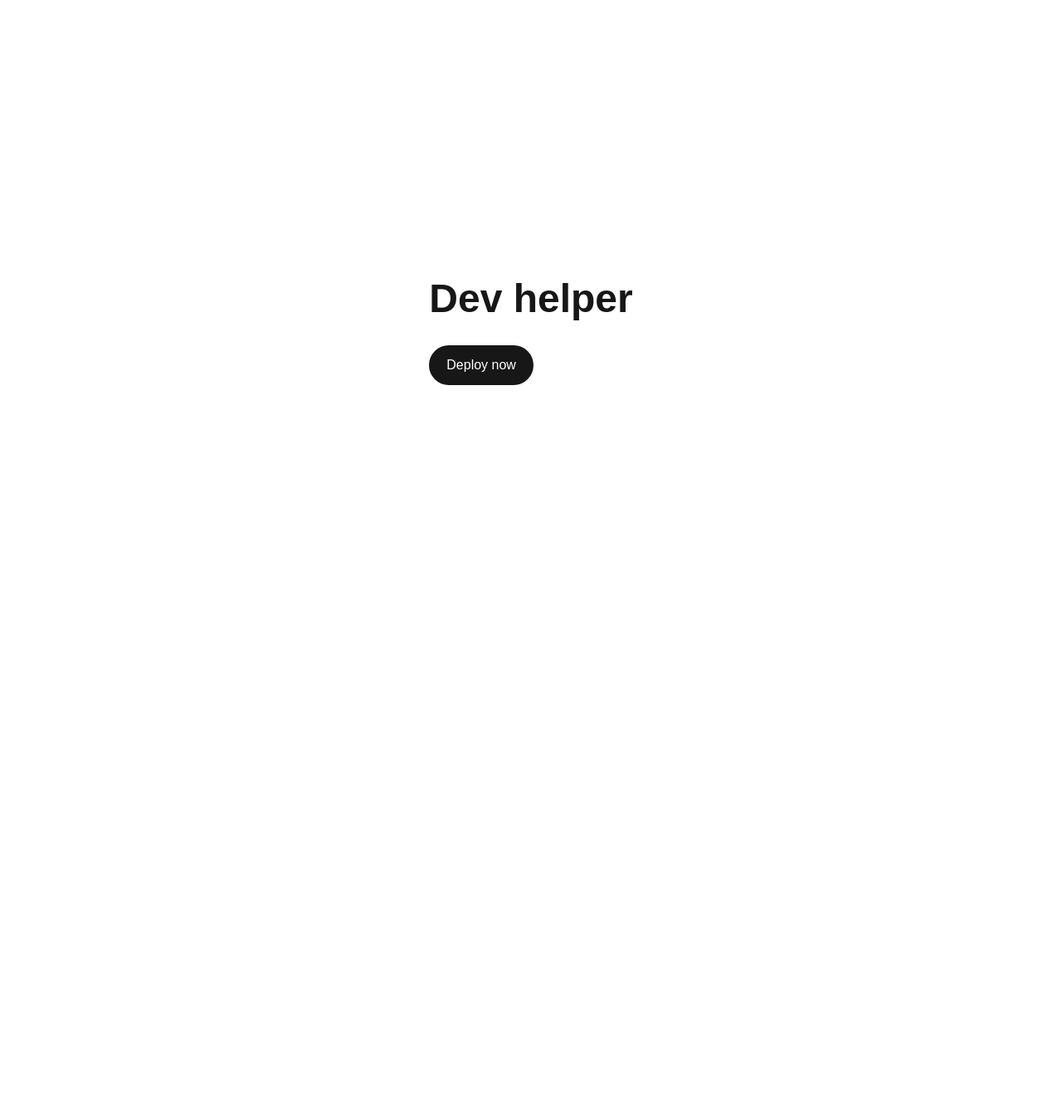
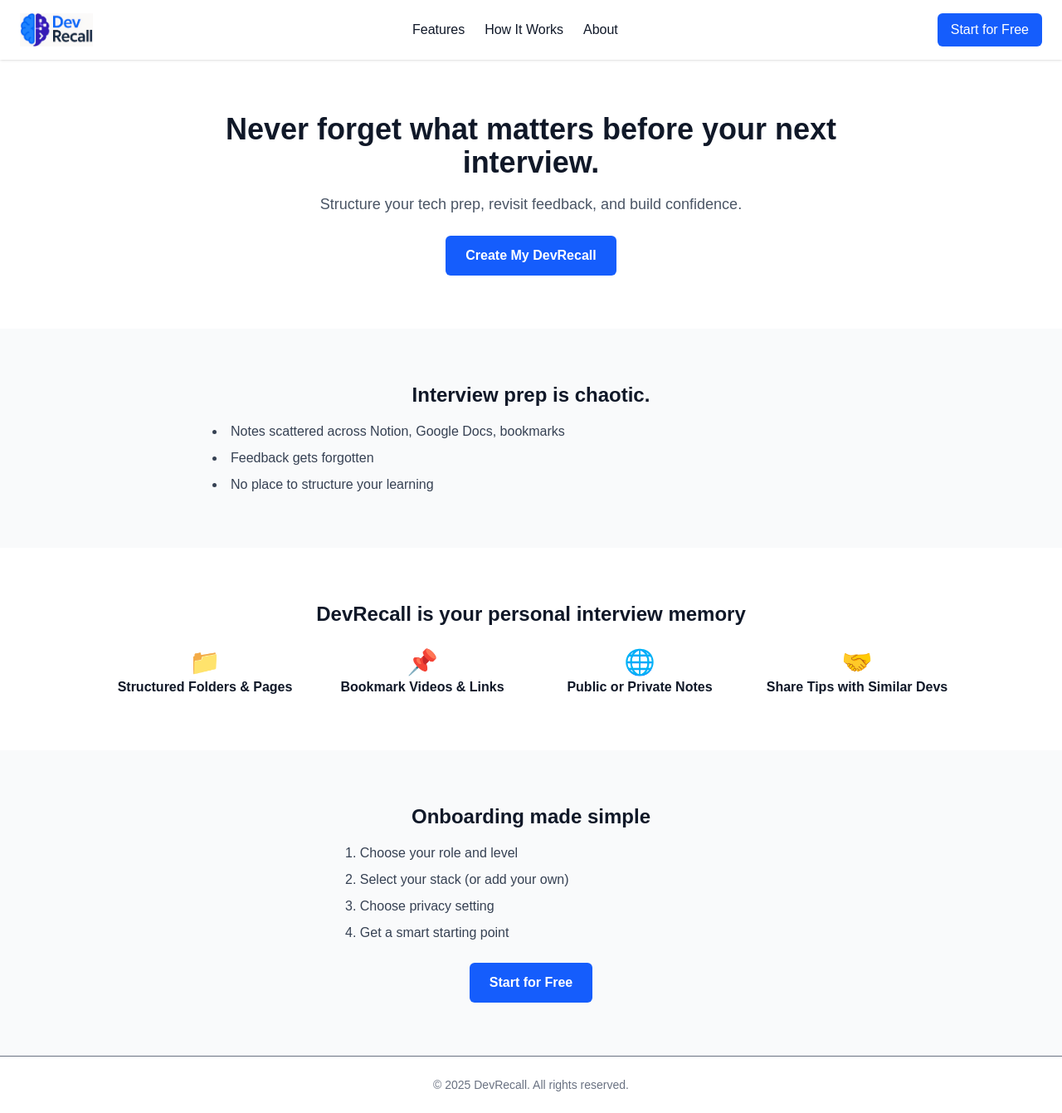
Before and after one commit to KosenkoLubomir/dev-recall, a Next.js app: page / in a window 1280 px wide. Shown: the whole page at 83% size. Before the commit the page ends 800 px from the top, so only its background shows below. Built offline with nearby package versions, Linux system fonts and the light colour scheme.

Commit message:
landing page

```diff
--- /dev/null
+++ b/src/app/auth/layout.tsx
@@ -0,0 +1,7 @@
+export default function AuthLayout({ children }: { children: React.ReactNode }) {
+    return (
+        <div className="auth-wrapper">
+            <main className="content">{children}</main>
+        </div>
+    );
+}
--- /dev/null
+++ b/src/app/auth/login/page.tsx
@@ -0,0 +1,69 @@
+'use client';
+
+import { useState } from "react";
+import { useRouter } from "next/navigation";
+
+export default function SignInPage() {
+    const router = useRouter();
+    const [form, setForm] = useState({ email: "", password: "" });
+    const [error, setError] = useState("");
+
+    const handleChange = (e: React.ChangeEvent<HTMLInputElement>) => {
+        const { name, value } = e.target;
+        setForm((prev) => ({ ...prev, [name]: value }));
+    };
+
+    const handleSubmit = async (e: React.FormEvent) => {
+        e.preventDefault();
+        setError("");
+
+        // Simulated auth: Replace with real auth logic (Supabase, Clerk, etc.)
+        if (form.email === "test@example.com" && form.password === "password") {
+            document.cookie = "auth_token=dummy_token; path=/";
+            router.push("/dashboard");
+        } else {
+            setError("Invalid email or password");
+        }
+    };
+
+    return (
+        <div className="min-h-screen flex items-center justify-center bg-gray-50 px-4">
+            <form onSubmit={handleSubmit} className="bg-white p-6 rounded-xl shadow-md w-full max-w-md">
+                <h2 className="text-2xl font-bold mb-4">Sign In</h2>
+
+                {error && <p className="text-red-500 mb-3">{error}</p>}
+
+                <div className="mb-4">
+                    <label className="block text-sm font-medium mb-1">Email</label>
+                    <input
+                        type="email"
+                        name="email"
+                        value={form.email}
+                        onChange={handleChange}
+                        required
+                        className="w-full border rounded px-3 py-2 focus:outline-none focus:ring"
+                    />
+                </div>
+
+                <div className="mb-6">
+                    <label className="block text-sm font-medium mb-1">Password</label>
+                    <input
+                        type="password"
+                        name="password"
+                        value={form.password}
+                        onChange={handleChange}
+                        required
+                        className="w-full border rounded px-3 py-2 focus:outline-none focus:ring"
+                    />
+                </div>
+
+                <button
+                    type="submit"
+                    className="w-full bg-blue-600 text-white font-semibold py-2 rounded hover:bg-blue-700"
+                >
+                    Sign In
+                </button>
+            </form>
+        </div>
+    );
+}
--- /dev/null
+++ b/src/app/dashboard/layout.tsx
@@ -0,0 +1,8 @@
+export default function DashboardLayout({ children }: { children: React.ReactNode }) {
+    return (
+        <div className="dashboard-wrapper">
+            <aside className="sidebar">Sidebar here</aside>
+            <main className="content">{children}</main>
+        </div>
+    );
+}
--- a/src/app/layout.tsx
+++ b/src/app/layout.tsx
@@ -10,6 +10,10 @@ const interSans = Inter({
 export const metadata: Metadata = {
   title: "Create Next App",
   description: "Generated by create next app",
+    icons: {
+        icon: "/images/favicon.png",
+        shortcut: "/images/favicon.png",
+    }
 };
 
 export default function RootLayout({
--- a/src/app/page.tsx
+++ b/src/app/page.tsx
@@ -1,25 +1,80 @@
 
-export default function Home() {
-  return (
-    <div className="grid grid-rows-[20px_1fr_20px] items-center justify-items-center min-h-screen p-8 pb-20 gap-16 sm:p-20 font-[family-name:var(--font-geist-sans)]">
-      <main className="flex flex-col gap-[32px] row-start-2 items-center sm:items-start">
+// app/page.tsx
 
-        <h1 className="text-4xl sm:text-5xl font-bold text-center">
-          Dev helper</h1>
+import Navbar from "@/components/Navbar";
 
-        <div className="flex gap-4 items-center flex-col sm:flex-row">
-          <a
-            className="rounded-full border border-solid border-transparent transition-colors flex items-center justify-center bg-foreground text-background gap-2 hover:bg-[#383838] dark:hover:bg-[#ccc] font-medium text-sm sm:text-base h-10 sm:h-12 px-4 sm:px-5 sm:w-auto"
-            href="https://vercel.com/new?utm_source=create-next-app&utm_medium=appdir-template-tw&utm_campaign=create-next-app"
-            target="_blank"
-            rel="noopener noreferrer"
-          >
-            Deploy now
-          </a>
+export default function LandingPage() {
+    return (
+        <div className="min-h-screen bg-white text-gray-900">
+            <Navbar/>
 
+
+            {/* Hero */}
+            <section className="px-6 py-16 text-center max-w-4xl mx-auto">
+                <h2 className="text-4xl font-bold mb-4">Never forget what matters before your next interview.</h2>
+                <p className="text-lg text-gray-600 mb-6">
+                    Structure your tech prep, revisit feedback, and build confidence.
+                </p>
+                <a href="#" className="inline-block bg-blue-600 text-white px-6 py-3 rounded-md font-semibold">
+                    Create My DevRecall
+                </a>
+            </section>
+
+            {/* Problem Section */}
+            <section className="bg-gray-50 px-6 py-16" id="problem">
+                <div className="max-w-3xl mx-auto text-center">
+                    <h3 className="text-2xl font-bold mb-4">Interview prep is chaotic.</h3>
+                    <ul className="text-left list-disc list-inside space-y-2 text-gray-700">
+                        <li>Notes scattered across Notion, Google Docs, bookmarks</li>
+                        <li>Feedback gets forgotten</li>
+                        <li>No place to structure your learning</li>
+                    </ul>
+                </div>
+            </section>
+
+            {/* Solution Section */}
+            <section className="px-6 py-16 text-center" id="features">
+                <h3 className="text-2xl font-bold mb-6">DevRecall is your personal interview memory</h3>
+                <div className="grid grid-cols-2 sm:grid-cols-4 gap-6 max-w-5xl mx-auto">
+                    <div>
+                        <div className="text-3xl">📁</div>
+                        <p className="font-semibold">Structured Folders & Pages</p>
+                    </div>
+                    <div>
+                        <div className="text-3xl">📌</div>
+                        <p className="font-semibold">Bookmark Videos & Links</p>
+                    </div>
+                    <div>
+                        <div className="text-3xl">🌐</div>
+                        <p className="font-semibold">Public or Private Notes</p>
+                    </div>
+                    <div>
+                        <div className="text-3xl">🤝</div>
+                        <p className="font-semibold">Share Tips with Similar Devs</p>
+                    </div>
+                </div>
+            </section>
+
+            {/* Onboarding Section */}
+            <section className="bg-gray-50 px-6 py-16" id="how-it-works">
+                <div className="max-w-3xl mx-auto text-center">
+                    <h3 className="text-2xl font-bold mb-4">Onboarding made simple</h3>
+                    <ol className="list-decimal list-inside text-gray-700 text-left mx-auto max-w-md space-y-2">
+                        <li>Choose your role and level</li>
+                        <li>Select your stack (or add your own)</li>
+                        <li>Choose privacy setting</li>
+                        <li>Get a smart starting point</li>
+                    </ol>
+                    <a href="#" className="mt-6 inline-block bg-blue-600 text-white px-6 py-3 rounded-md font-semibold">
+                        Start for Free
+                    </a>
+                </div>
+            </section>
+
+            {/* Footer */}
+            <footer className="border-t px-6 py-6 text-center text-sm text-gray-500">
+                <p>© 2025 DevRecall. All rights reserved.</p>
+            </footer>
         </div>
-      </main>
-
-    </div>
-  );
+    );
 }
--- /dev/null
+++ b/src/components/Navbar.tsx
@@ -0,0 +1,28 @@
+import Image from "next/image";
+import Link from "next/link";
+
+const Navbar = () => {
+    return (
+        <header className="flex justify-between items-center px-6 py-4 shadow-sm">
+            <Link href="/">
+                <Image
+                    src="/images/dev-recall.png"
+                    alt="Heard Logo"
+                    width={88}
+                    height={40}
+                    className="h-10"
+                />
+            </Link>
+
+            <nav className="flex gap-6 text-md font-medium">
+                <a href="/features">Features</a>
+                <a href="/how-it-works">How It Works</a>
+                <a href="/about">About</a>
+            </nav>
+
+            <a href="/auth/signup" className="bg-blue-600 text-white px-4 py-2 rounded-md">Start for Free</a>
+        </header>
+    );
+}
+
+export default Navbar;
```
Also changed, not shown: public/images/dev-recall.png (added), public/images/favicon.png (added), src/app/auth/reset-password.tsx (added), src/app/auth/signup.tsx (added).
